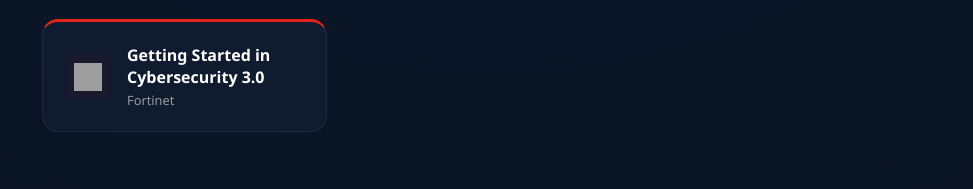
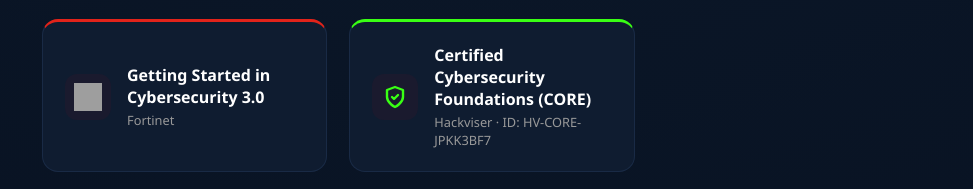
Before and after one commit to arusham-tahir/Arusham-Tahir-portfolio, a plain HTML site: page index.html in a window 1280 px wide. Shown: the part 745-934 px from the top of the page, without its empty margins (148-1121 px from the left). Drawn offline with Linux system fonts and the light colour scheme; grey boxes are pictures that could not be loaded.

```diff
--- a/index.html
+++ b/index.html
@@ -191,6 +191,12 @@
         <div class="cred-icon"><img src="https://cdn.simpleicons.org/fortinet/e2231a" alt=""></div>
         <div class="cred-text"><h4>Getting Started in Cybersecurity 3.0</h4><p>Fortinet</p></div>
       </a>
+     <a class="cred-card" style="--c:#39ff14;" href="https://hackviser.com" target="_blank">
+        <div class="cred-icon">
+          <svg width="24" height="24" viewBox="0 0 24 24" fill="none" stroke="#39ff14" stroke-width="2.4" stroke-linecap="round" stroke-linejoin="round"><path d="M12 22s8-4 8-10V5l-8-3-8 3v7c0 6 8 10 8 10z"/><polyline points="9 12 11 14 15 10"/></svg>
+        </div>
+        <div class="cred-text"><h4>Certified Cybersecurity Foundations (CORE)</h4><p>Hackviser · ID: HV-CORE-JPKK3BF7</p></div>
+      </a>
     </div>
   </section>
 
```
